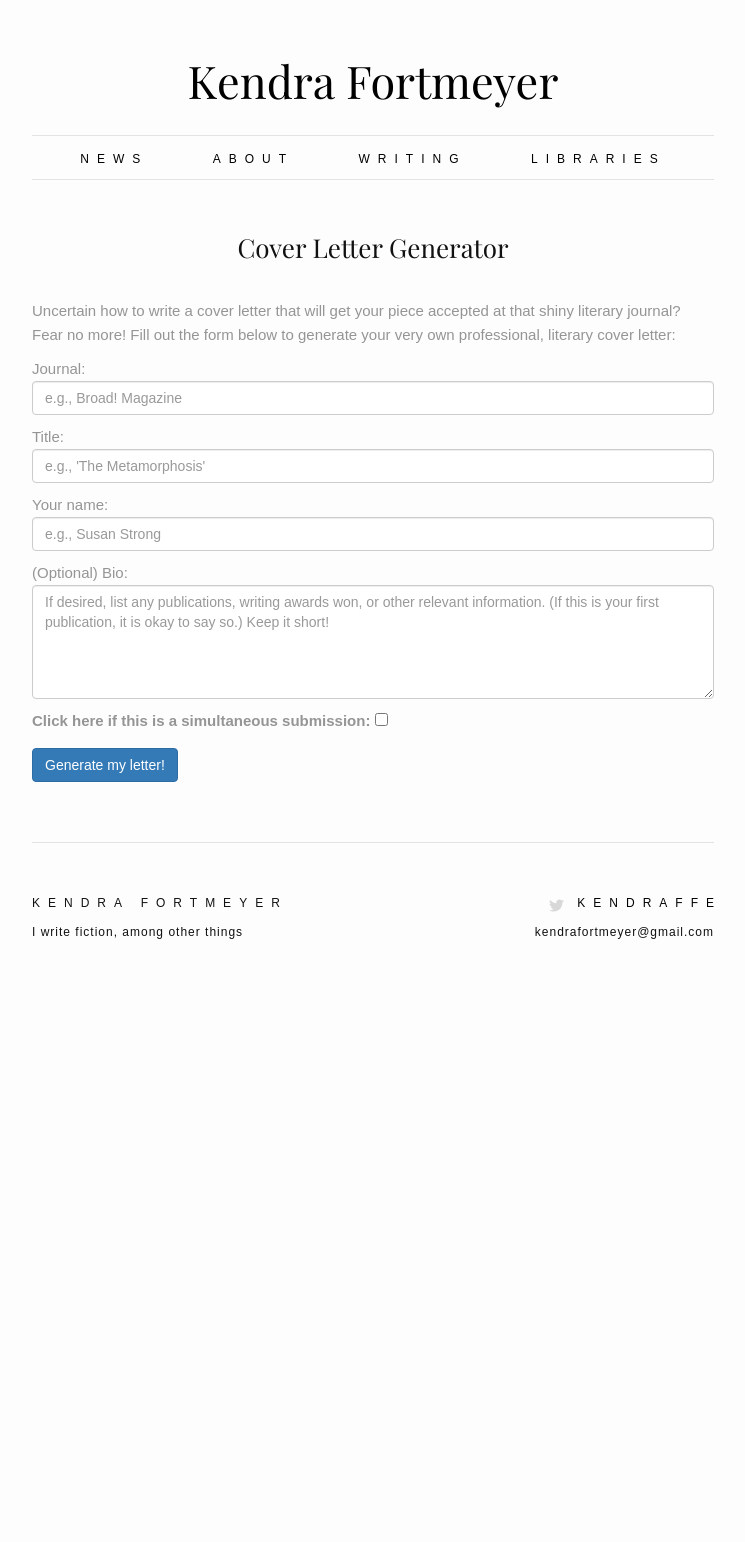
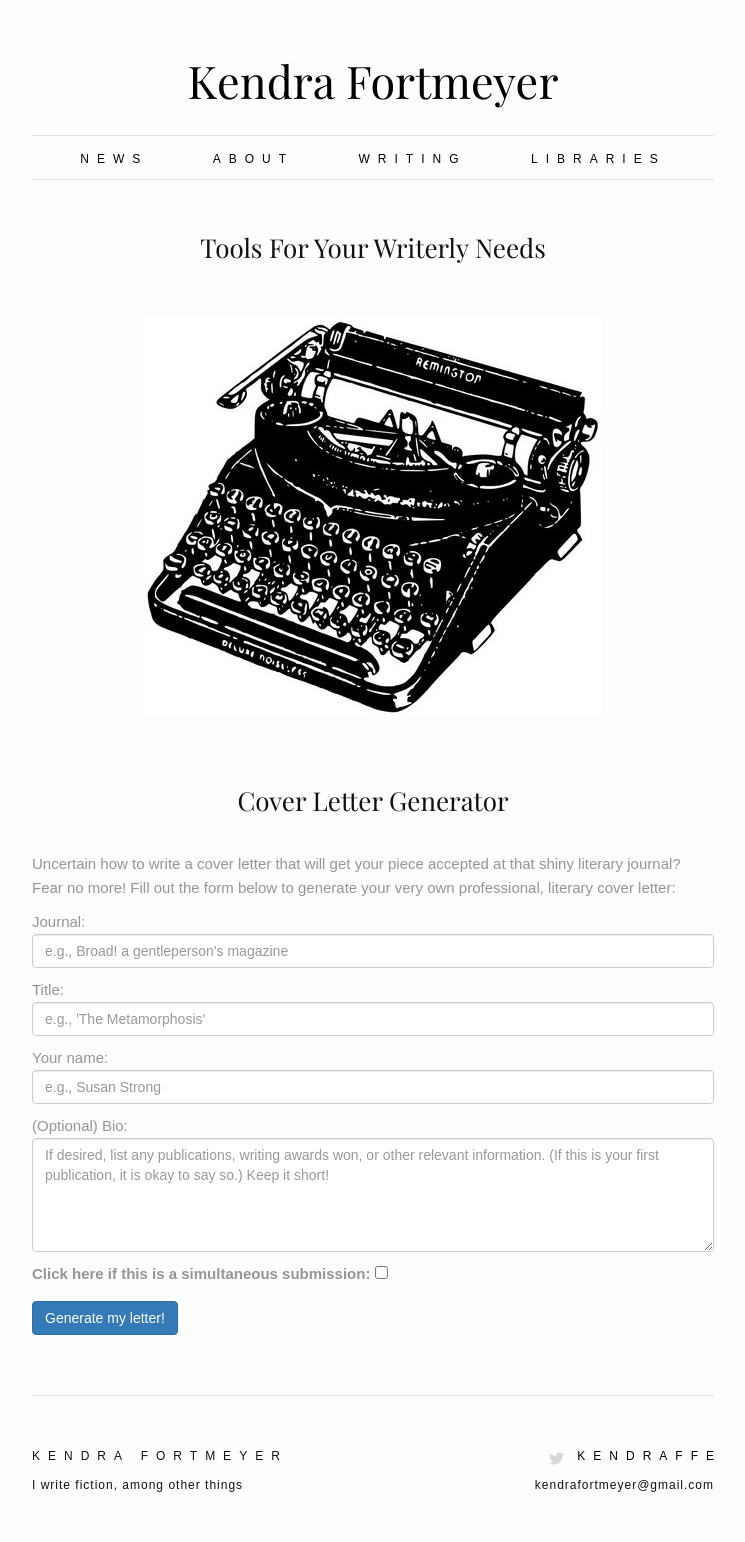
Before and after one commit to rblakemesser/rblakemesser.github.io, a Jekyll site: the page built from badcover.md, in a window 1280 px wide. Shown: the whole page, without its empty margins (267-1012 px from the left). Built offline with Jekyll 4.4.1, drawn with Linux system fonts in a browser that asks for light colours; some web fonts are replaced; before the commit the page ends 989 px from its top, so only the background shows below that.

Commit message:
fixing badcover

```diff
--- a/assets/myawesomeshit.js
+++ b/assets/myawesomeshit.js
@@ -109,7 +109,7 @@ var renderTemplate = function($journal, journalIdx, $title, titleIdx, $name, bio
 	var newContent ='<p>' + renderedDear + '</p>' + '<p>' + renderedTitle + '<p>' + renderedBio + '</p>'
 	+ '<p>' + randConTpl + '</p>' + '<p>' + randSalTpl + '</p>' + '<p>' + $name.val() + '</p>'
 	+ '<p><h4>Not quite what you were looking for? Enter new information, or just click the button again for a new letter.</h4><br/><br/></p>'
-	+ '<p style=\"text-align:center;\"><img src=\"/assets/typewriter3.jpg\"/></p><br/><br/>';
+	;
 	$renderedtemplate.html(newContent);
 
 }
--- a/badcover.md
+++ b/badcover.md
@@ -1,6 +1,7 @@
 ---
 layout: about
 title: Bad Cover Letter Generator
+subtitle: Tools For Your Writerly Needs
 permalink: /badcover
 ---
 
@@ -10,13 +11,15 @@ permalink: /badcover
 
 <div id="renderedtemplate"> </div>
 
+<p style="text-align:center;"><img src="/assets/typewriter3.jpg"/></p><br/><br/>
+
 <h2>Cover Letter Generator</h2><br/>
 <p>Uncertain how to write a cover letter that will get your piece accepted at that shiny literary journal? Fear no more! Fill out the form below to generate your very own professional, literary cover letter:</p>
 
 <form name="clgen" action="" method="GET">
 
 <p> Journal:
-   <input id="journal" type="text" class="form-control" name="journal" size="30" placeholder="e.g., Broad! Magazine"/>
+   <input id="journal" type="text" class="form-control" name="journal" size="30" placeholder="e.g., Broad! a gentleperson's magazine"/>
    <input hidden id="journal-idx" name="journal-idx" type="integer" />
 </p>
 
```
Also changed, not shown: 1 other file.
